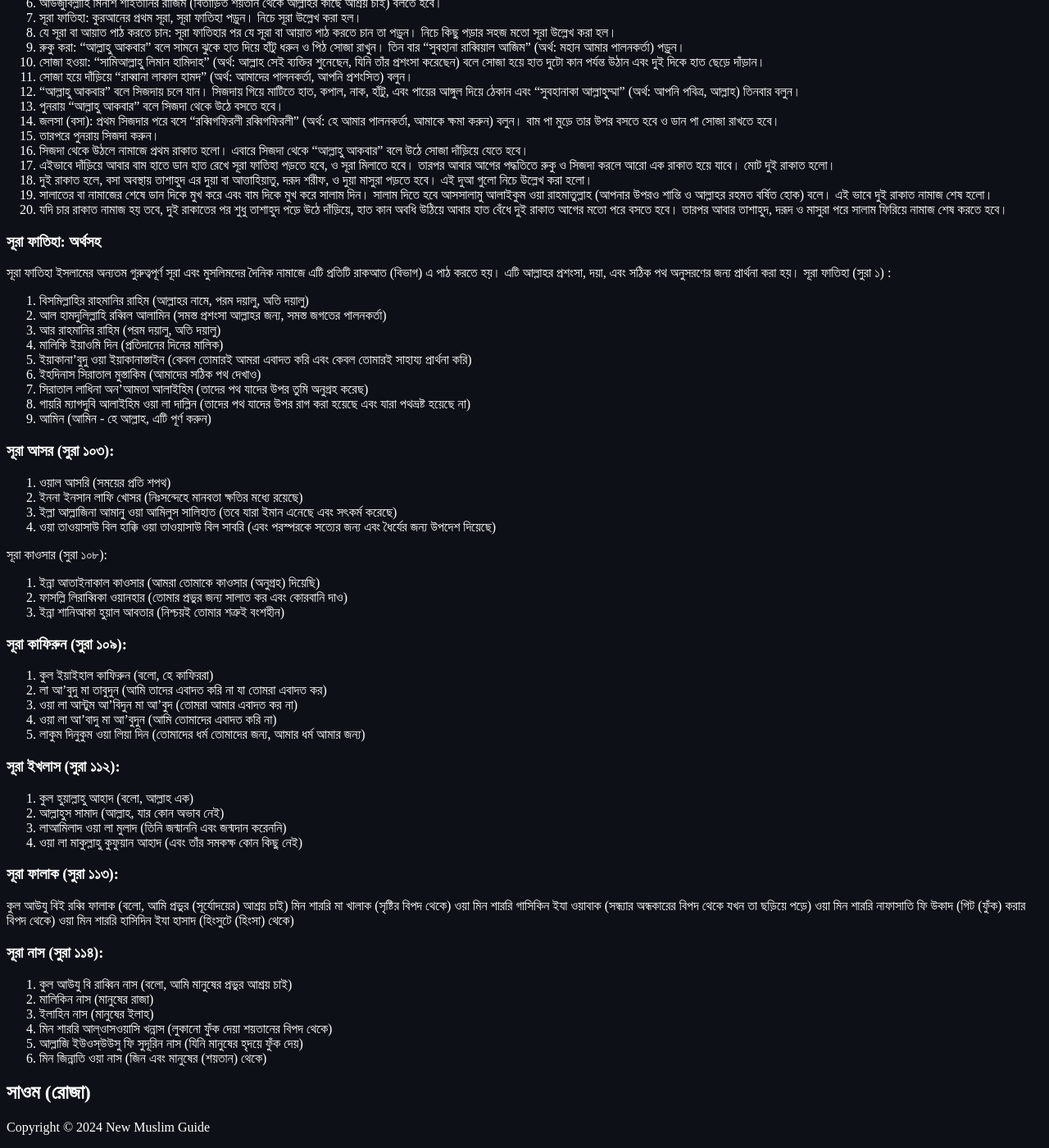
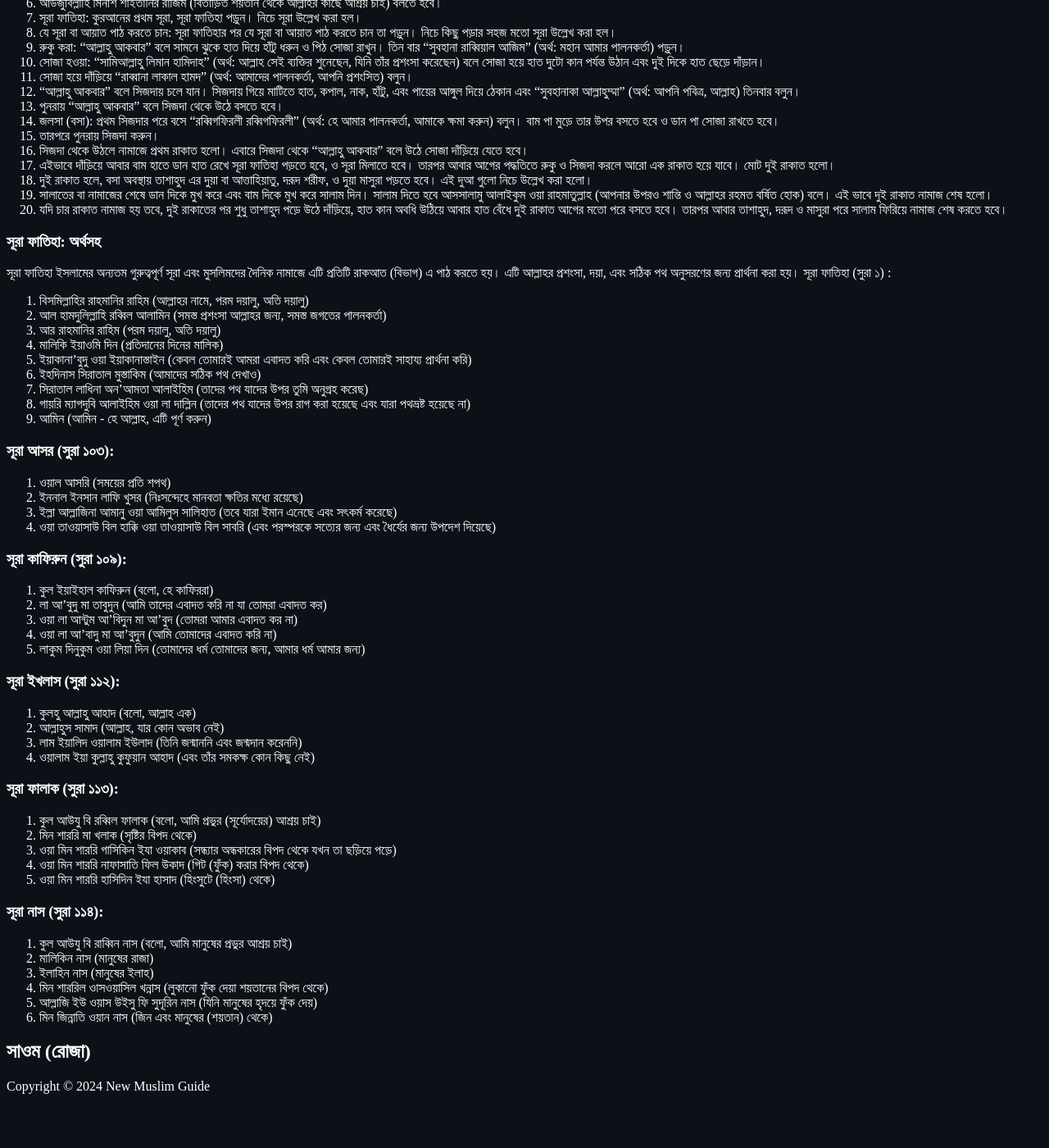
Before and after one commit to DeenAlIslam/NewMuslimGuide, a Jekyll site: the page built from bangla/index.md, in a window 1280 px wide and 1400 px high, scrolled down 1719 px. Shown: the whole window at 82% size. Built offline with Jekyll 4.4.1, drawn with Linux system fonts in a browser that asks for light colours; after the commit the page ends 3069 px from its top, so only the background shows below that.

Commit message:
Update index.md

```diff
--- a/bangla/index.md
+++ b/bangla/index.md
@@ -119,14 +119,9 @@ Video: https://youtu.be/XPTYljKh9yw
 
 ### সূরা আসর (সুরা ১০৩):
 1. ওয়াল আসরি (সময়ের প্রতি শপথ)
-2. ইননা ইনসান লাফি খোসর (নিঃসন্দেহে মানবতা ক্ষতির মধ্যে রয়েছে)
+2. ইননাল ইনসান লাফি খুসর (নিঃসন্দেহে মানবতা ক্ষতির মধ্যে রয়েছে)
 3. ইল্লা আল্লাজিনা আমানু ওয়া আমিলুস সালিহাত (তবে যারা ইমান এনেছে এবং সৎকর্ম করেছে)
 4. ওয়া তাওয়াসাউ বিল হাক্কি ওয়া তাওয়াসাউ বিল সাবরি (এবং পরস্পরকে সত্যের জন্য এবং ধৈর্যের জন্য উপদেশ দিয়েছে)
-
-সূরা কাওসার (সুরা ১০৮):
-1. ইন্না আতাইনাকাল কাওসার (আমরা তোমাকে কাওসার (অনুগ্রহ) দিয়েছি)
-2. ফাসল্লি লিরাব্বিকা ওয়ানহার (তোমার প্রভুর জন্য সালাত কর এবং কোরবানি দাও)
-3. ইন্না শানিআকা হুয়াল আবতার (নিশ্চয়ই তোমার শত্রুই বংশহীন)
 
 ### সূরা কাফিরুন (সুরা ১০৯):
 1. কুল ইয়াইহাল কাফিরুন (বলো, হে কাফিররা)
@@ -137,24 +132,24 @@ Video: https://youtu.be/XPTYljKh9yw
 
 
 ### সূরা ইখলাস (সুরা ১১২):
-1. কুল হুয়াল্লাহু আহাদ (বলো, আল্লাহ এক)
+1. কুলহু আল্লাহু আহাদ (বলো, আল্লাহ এক)
 2. আল্লাহুস সামাদ (আল্লাহ, যার কোন অভাব নেই)
-3. লাআমিলাদ ওয়া লা মুলাদ (তিনি জন্মাননি এবং জন্মদান করেননি)
-4. ওয়া লা মাকুল্লাহু কুফুয়ান আহাদ (এবং তাঁর সমকক্ষ কোন কিছু নেই)
+3. লাম ইয়ালিদ ওয়ালাম ইউলাদ (তিনি জন্মাননি এবং জন্মদান করেননি)
+4. ওয়ালাম ইয়া কুল্লাহু কুফুয়ান আহাদ (এবং তাঁর সমকক্ষ কোন কিছু নেই)
 
 ### সূরা ফালাক (সুরা ১১৩):
-কুল আউযু বিই রব্বি ফালাক (বলো, আমি প্রভুর (সূর্যোদয়ের) আশ্রয় চাই)
-মিন শাররি মা খালাক (সৃষ্টির বিপদ থেকে)
-ওয়া মিন শাররি গাসিকিন ইযা ওয়াবাক (সন্ধ্যার অন্ধকারের বিপদ থেকে যখন তা ছড়িয়ে পড়ে)
-ওয়া মিন শাররি নাফাসাতি ফি উকাদ (গিট (ফুঁক) করার বিপদ থেকে)
-ওয়া মিন শাররি হাসিদিন ইযা হাসাদ (হিংসুটে (হিংসা) থেকে)
+1. কুল আউযু বি রব্বিল ফালাক (বলো, আমি প্রভুর (সূর্যোদয়ের) আশ্রয় চাই)
+2. মিন শাররি মা খলাক (সৃষ্টির বিপদ থেকে)
+3. ওয়া মিন শাররি গাসিকিন ইযা ওয়াকাব (সন্ধ্যার অন্ধকারের বিপদ থেকে যখন তা ছড়িয়ে পড়ে)
+4. ওয়া মিন শাররি নাফাসাতি ফিল উকাদ (গিট (ফুঁক) করার বিপদ থেকে)
+5. ওয়া মিন শাররি হাসিদিন ইযা হাসাদ (হিংসুটে (হিংসা) থেকে)
 
 ### সূরা নাস (সুরা ১১৪):
 1. কুল আউযু বি রাব্বিন নাস (বলো, আমি মানুষের প্রভুর আশ্রয় চাই)
 2. মালিকিন নাস (মানুষের রাজা)
 3. ইলাহিন নাস (মানুষের ইলাহ)
-4. মিন শাররি আল্‌ওাসওয়াসি খন্নাস (লুকানো ফুঁক দেয়া শয়তানের বিপদ থেকে)
-5. আল্লাজি ইউওস্‌উউসু ফি সুদূরিন নাস (যিনি মানুষের হৃদয়ে ফুঁক দেয়)
-6. মিন জিন্নাতি ওয়া নাস (জিন এবং মানুষের (শয়তান) থেকে)
+4. মিন শাররিল ওাসওয়াসিল খন্নাস (লুকানো ফুঁক দেয়া শয়তানের বিপদ থেকে)
+5. আল্লাজি ইউ ওয়াস উইসু ফি সুদূরিন নাস (যিনি মানুষের হৃদয়ে ফুঁক দেয়)
+6. মিন জিন্নাতি ওয়ান নাস (জিন এবং মানুষের (শয়তান) থেকে)
 
 ## সাওম (রোজা)
```
